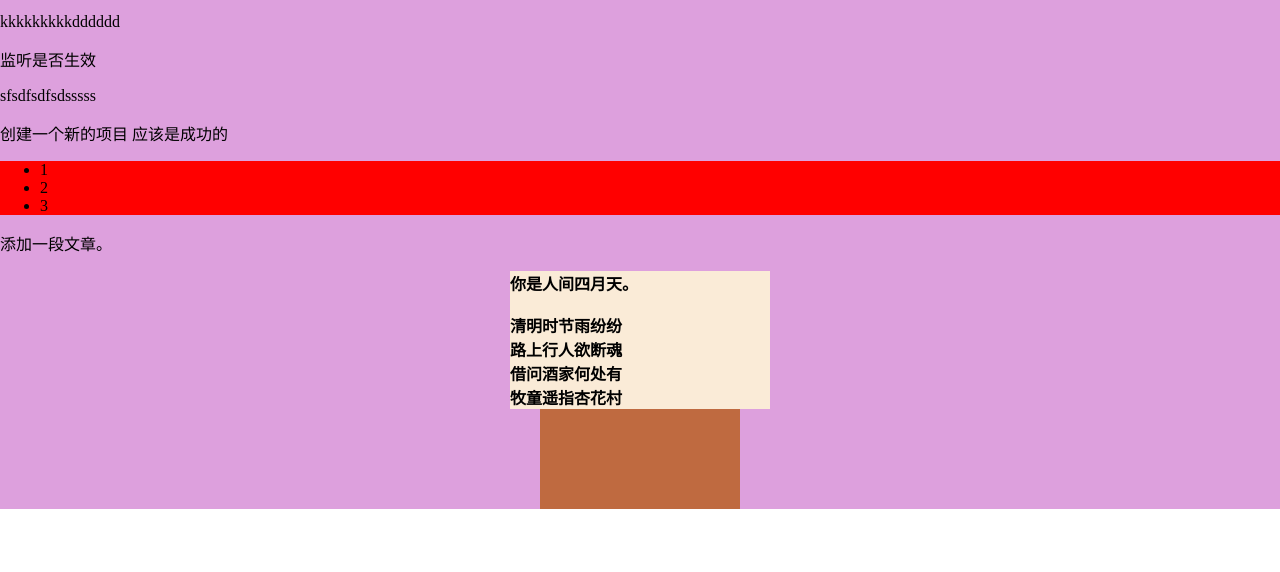
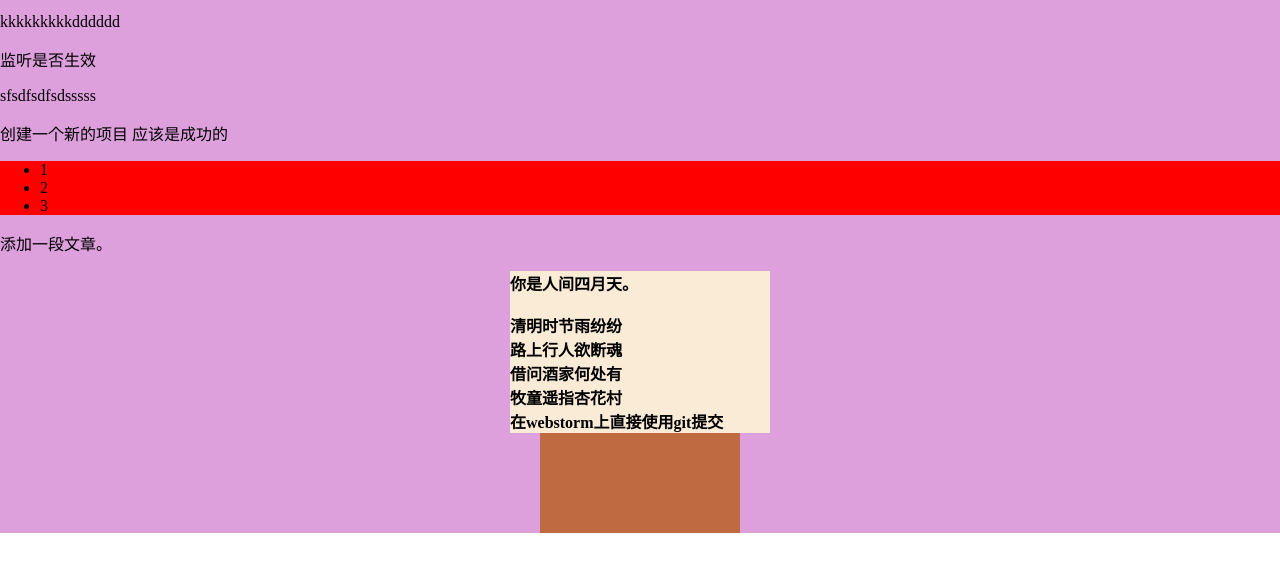
Before and after one commit to tangzheng1900/fronts, a website: page usegulp/index.html in a window 1280 px wide. Shown: the part 116-688 px from the top of the page. Drawn offline with Linux system fonts and the light colour scheme.

Commit message:
在webstorm上配置git，直接在IDE中进行同步

```diff
--- a/usegulp/index.html
+++ b/usegulp/index.html
@@ -31,6 +31,8 @@
         借问酒家何处有<br />
         牧童遥指杏花村<br />
 
+        <div>在webstorm上直接使用git提交</div>
+
 
     </article>
     </div>
```
